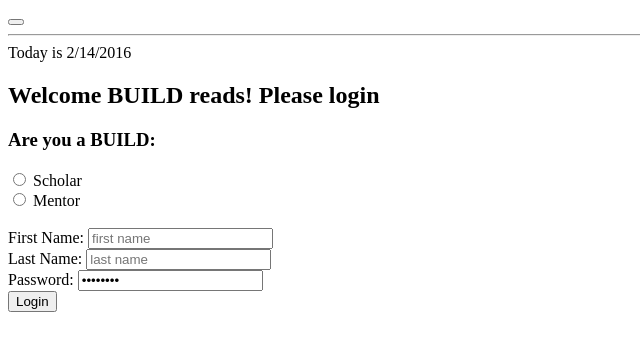
After one commit to go-bears/BUILD-Reads, a Flask app: page /login in a window 1280 px wide. The commit adds this page. Shown: the top 351 px of the page, without its empty margins (0-640 px from the left). Run offline with Flask 2, Linux system fonts and the light colour scheme.

Commit message:
added login page with redirect logic, added non-working logout button to base.html

```diff
--- a/server.py
+++ b/server.py
@@ -33,7 +33,7 @@ today_date = "%s/%s/%s" % (today.month, today.day, today.year)
 
 #TESTED and WORKS!!
 
-#server the landing page. Currently page is used as summary page
+#serving the landing page. Currently page is used as summary page
 #displaying all data in build_reads db
 @app.route('/')
 def index():
@@ -47,14 +47,98 @@ def index():
     badges = Badge.query.all()
 
 
-    p_msg = "we are the users", user_list, \
-          "we are the books", book_list,\
-          "We are the sessions", session_list,\
-          "We are the sidekicks", sidekicks_list,\
-          "We are ratings_list", ratings_list,\
-          "we are badges list", badges, "\n"
+    p_msg = "Everything I know is here:",\
+            "we are the users", user_list,\
+            "we are the books", book_list,\
+            "We are the sessions", session_list,\
+            "We are the sidekicks", sidekicks_list,\
+            "We are ratings_list", ratings_list,\
+            "we are badges list", badges
 
     return render_template("index.html", msg=p_msg, today_date=today_date)
+
+
+# TESTED and WORKS!
+@app.route('/login')
+def serve_login_form():
+    """Displays login form"""
+
+
+    return render_template("login.html", today_date=today_date)
+
+
+# TODO in progress Method not allow error. mentor login should go to mentor dashboard
+@app.route('/resolve_login', methods=["POST"])
+def resolve_login():
+    """Manages login logic to direct to /reading_session or /new_user."""
+
+    # collects login information from form
+    user_type = request.form.get('user_type')
+    first_name = request.form.get('first_name').lower()
+    last_name = request.form.get('last_name').lower()
+    password = request.form.get('password').lower()
+
+    if user_type == "scholar":
+
+        #checks login information against database
+        if db.session.query(User).filter((User.first_name==first_name) &
+                                         (User.last_name==last_name) &
+                                         (User.password==password)).first():
+
+
+            scholar = db.session.query(User).filter((User.first_name==first_name) &
+                                                    (User.last_name==last_name) &
+                                                    (User.password==password)).first()
+
+            # save values for Flask session dictionary
+            session['first_name'] = first_name
+            session['user_id'] = scholar.user_id
+
+
+            # confirmation message
+            flash("Success! You're logged in %s! Let's start reading!" % first_name)
+
+            # redirect to new reading session log
+            return redirect('/reading_session')
+
+        else:
+            flash("Looks like you're new to BUILD! Let's sign you up!")
+            return redirect('/new_user')
+
+
+    if user_type == 'mentor':
+
+        # checks loging information against mentor/sidekick table
+        if db.session.query(User).filter((User.first_name==first_name) &
+                                         (User.last_name==last_name) &
+                                         (User.password==password)).first():
+
+            sidekick = db.session.query(User).filter((Sidekick.first_name==first_name) &
+                                                     (Sidekick.last_name==last_name) &
+                                                     (Sidekick.password==password)).first()
+        # success redirects to mentor dashboard eventually
+
+            flash("Let's start reading with your scholar! \
+                  Please help them with logging in")
+            return redirect('/login')
+
+        else:
+            flash("Looks like you're new to BUILD! Let's sign you up!")
+            return redirect('/new_mentor')
+
+
+@app.route('/logout', methods=["POST"])
+def logout_session():
+    """Logs user out and clears session information"""
+
+    # clears flask session
+    session.clear()
+
+    # confirm message
+    flash("Logging you out!")
+
+    return redirect('/index')
+
 
 
 #TESTED and WORKS!!
@@ -88,7 +172,7 @@ def register_new_user():
     grades =  ['k', 1,2,3,4,5,6,7,8]
 
 
-   # collecting new user data from new_reader.html
+   # collecting new user data from new_user.html
     first_name = request.form.get('first_name')
     last_name = request.form.get('last_name')
     school = request.form.get('school')
@@ -125,21 +209,21 @@ def register_new_user():
                                      (User.last_name==last_name) &
                                      (User.birthday==birthday)).first():
 
-        reader = db.session.query(User).filter((User.first_name==first_name) &
+        scholar = db.session.query(User).filter((User.first_name==first_name) &
                                      (User.last_name==last_name) &
                                      (User.birthday==birthday)).first()
 
         print "Database queried!"
-        print reader
+        print scholar
 
-        # stores reader's user.id from db
-        session['reader_id'] = reader.user_id
-        print session['reader_id']
+        # stores scholar's user.id from db
+        session['scholar_id'] = scholar.user_id
+        print session['scholar_id']
 
-        print "the reader id is for {} is {}".format(reader, session['reader_id'])
+        print "the scholar id is for {} is {}".format(scholar, session['scholar_id'])
 
         # confirmation message for user
-        flash("You're already a BUILD reader! We logged you in %s!" % first_name)
+        flash("You're already a BUILD scholar! We logged you in %s!" % first_name)
 
     # registers new user to db
     else:
@@ -150,8 +234,8 @@ def register_new_user():
         # sets id for new user entry
         new_user_id = set_val_user_id()
 
-        # stores reader_id in flask session
-        session['reader_id'] = new_user_id
+        # stores scholar_id in flask session
+        session['scholar_id'] = new_user_id
 
         # creates instance of User for db
         new_user = User(user_id=new_user_id,
@@ -178,12 +262,13 @@ def register_new_user():
                            today_date=today_date)
 
 
+# TESTED AND WORKS
 # Serves the reading log form
 @app.route('/reading_session')
 def serve_reading_session_form():
     """Serves the reading session log. """
 
-    # Flask session data for reader's name
+    # Flask session data for scholar's name
     user = session['first_name']
 
     # queries db for list of sidekicks for dropdown menu
@@ -200,12 +285,13 @@ def serve_reading_session_form():
                            today_date=today_date)
 
 
+# TESTED AND WORKS
 # Collects the form information
 @app.route('/log_reading_session', methods=["POST"])
 def log_reading_session():
     """Collects reading session data and logs reading session to db."""
 
-    # reader's name from Flask session
+    # scholar's name from Flask session
     user = session['first_name']
 
     # queries db for list of sidekicks for dropdown menu
@@ -228,11 +314,11 @@ def log_reading_session():
     # queries db by sidekick's last name
     sidekick_data = db.session.query(Sidekick).filter(Sidekick.last_name==sidekick_lastname).first()
 
-    # sets function generates new reading session id number
-    new_session_id = set_val_reading_session_id()
+    # sets function generates new reading session id number, use only when seeding db
+    #new_session_id = set_val_reading_session_id()
 
     # creates new reading session instance
-    new_reading_session = Reading_session(session_id=new_session_id,
+    new_reading_session = Reading_session(#session_id=new_session_id,
                                           date=date_stamp,
                                           time_length=time_length,
                                           # TODO write this function that calculates badges on basis of time length 1 badge for 20min 2 for 40 min3 for 60min
@@ -257,7 +343,7 @@ def log_reading_session():
                         comment=comment,
                         user_id=user_data.user_id,
                         book_id=book_data.book_id,
-                        session_id=new_session_id)
+                        session_id=new_reading_session.session_id)
 
     new_rating.commit_to_db()
     print "i logged new this new_rating",  book_data.book_id, comment#, new_rating_id,
@@ -273,7 +359,7 @@ def log_reading_session():
 
 
 
-
+# TESTED AND WORKS
 # Serves the mentor sign-up form
 @app.route('/new_mentor')
 def serve_new_mentor_form():
@@ -290,6 +376,7 @@ def serve_new_mentor_form():
                            today_date=today_date)
 
 
+# TESTED AND WORKS
 # Collects the new mentor form information
 @app.route('/register_new_mentor', methods=["POST"])
 def register_new_mentor():
@@ -356,45 +443,47 @@ def register_new_mentor():
                            today_date=today_date)
 
 
-@app.route("/user/<int:reader_id>")
-def show_user_details(reader_id):
-    """Return page showing the details of a reader's history."""
+# TODO in progress: need to limit data to books and ratings_scores
+@app.route("/user/<int:scholar_id>")
+def show_user_details(scholar_id):
+    """Return page showing the details of a scholar's history."""
 
-    msg = "I am the user detail page of ", session['reader_id']
+    msg = "I am the user detail page of ", session['scholar_id']
     print msg
-    # retrieve reader id from flask session
-    reader_id = session['reader_id']
-    print "this is the reader's id", reader_id
+    # retrieve scholar id from flask session
+    scholar_id = session['scholar_id']
+    print "this is the scholar's id", scholar_id
 
     name = session['first_name']
-    print "the reader's name is", name
+    print "the scholar's name is", name
 
 
-    p_user_details = db.session.query(User).filter(User.user_id==reader_id).first()
+    p_user_details = db.session.query(User).filter(User.user_id==scholar_id).first()
     print "i'm the user", p_user_details
 
-    user_ratings_list = Rating.query.filter(Rating.user_id == reader_id).all()
+    user_ratings_list = Rating.query.filter(Rating.user_id == scholar_id).all()
 
 
     print 'you read these books'
     book_dict = {}
     for user_rating in user_ratings_list:
+        print user_rating.book.title
         # query for books by user_
         # book = db.session.query(Book).filter(Book.book_id==user_rating.book_id).first()
-        current_book = user_rating.book.title
+        #current_book = user_rating.book.title
 
 
         #TODO get books titles to show on user page
         #calculate average ratings for a book
         #count earned for badges per day/day/month
 
-        if current not in book_dict:
-            get_all_ratings_for_book = current_book.ratings
-            print get_all_ratings_for_current_book
-            book_dict[current_book.title] = get_all_ratings_for_current_book
-        else:
-            get_one_book_rating = db.session.query(Reading_session).filter((Reading_session.book_id==user_rating.book_id) &(Reading_session.user_id==reader_id)).first()
-            book_dict[current_book.title].append(get_one_book_rating)
+        # if current not in book_dict:
+        #     get_all_ratings_for_book = current_book.ratings
+        #     print get_all_ratings_for_current_book
+        #     book_dict[current_book.title] = get_all_ratings_for_current_book
+        # else:
+            # get_one_book_rating = db.session.query(Reading_session).filter((Reading_session.book_id==user_rating.book_id) &(Reading_session.user_id==scholar_id)).first()
+        #     book_dict[current_book.title].append(get_one_book_rating)
 
 
 
@@ -403,12 +492,13 @@ def show_user_details(reader_id):
 
     print 'your earned badges'
 
-    flash("You worked hard %s" % p_user_details.first_name)
+    flash("You worked hard %s" % session['first_name'])
 
     return render_template("user_details.html",
                            msg=msg,
                            today_date=today_date,
                            user_details=p_user_details,
+                           user_ratings_list=user_ratings_list,
                            book_dict=book_dict)
 
 
--- a/templates/base.html
+++ b/templates/base.html
@@ -5,6 +5,8 @@
 </head>
 
 <body>
+  <!--make this appear only when user is logged in-->
+  <a href="/logout"><button type='submit' value='Logout'></button></a>
   <hr>
 
   {% block content %} put your content here {% endblock %}
--- /dev/null
+++ b/templates/login.html
@@ -0,0 +1,41 @@
+{% extends 'base.html' %}
+{% block content %}
+
+Today is {{ today_date }}
+
+<form action="/resolve_login" method="POST">
+  <p>
+    <h2>Welcome BUILD reads! Please login</h2>
+
+<h3>Are you a BUILD: </h3>
+
+  <input type="radio" name="user_type" value="scholar"> Scholar<br>
+  <input type="radio" name="user_type" value="mentor"> Mentor<br>
+  <br>
+    <label for="first-name">First Name:</label>
+      <input type="text" name="first_name" placeholder="first name">
+      <br>
+    <label for="last-name">Last Name:</label>
+      <input type="text" name="last_name" placeholder="last name">
+      <br>
+    <label>Password:  </label>
+      <input type="password" name="password" placeholder="password" value="password">
+  <br>
+  <input type="Submit" value="Login">
+
+{% with messages = get_flashed_messages() %}
+  {% if messages %}
+    <ul class=flashes>
+    {% for message in messages %}
+      <li>{{ message }}</li>
+
+    {% endfor %}
+    </ul>
+  {% endif %}
+{% endwith %}
+
+
+</form>
+
+
+{% endblock %}
--- a/templates/user_details.html
+++ b/templates/user_details.html
@@ -21,7 +21,9 @@ Today is {{ today_date }}
 
     {{ user_details }}
 
-    {{ book_dict }}
+            {% for item in user_ratings_list %}
+          <li>{{ item.book.title }}</li>
+        {% endfor %}
 {{ msg }}
 
 
```
Also changed, not shown: model.py (+14 -10 lines).
